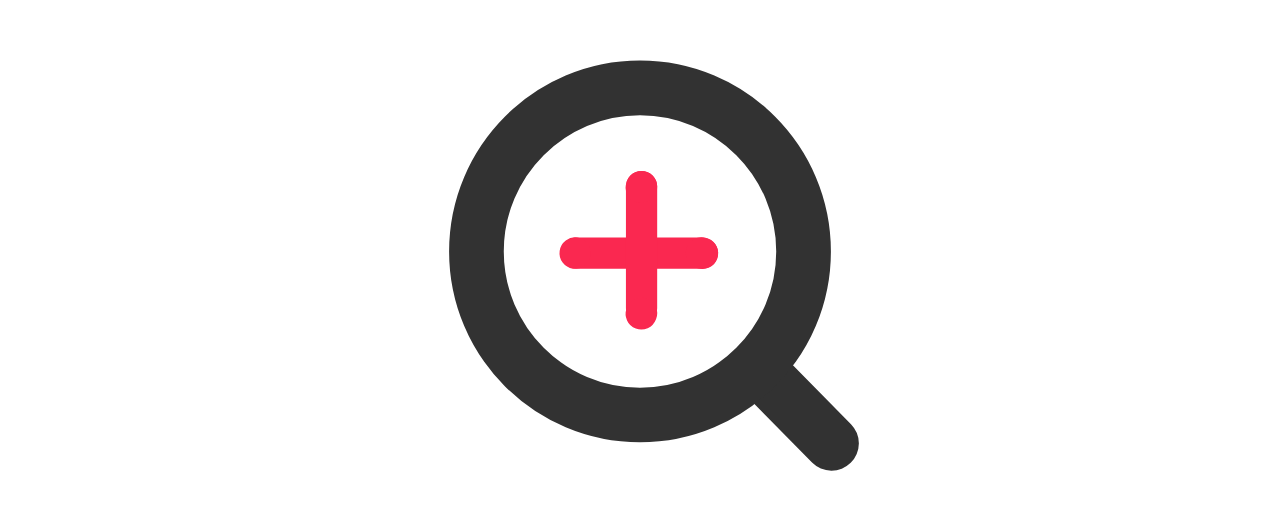
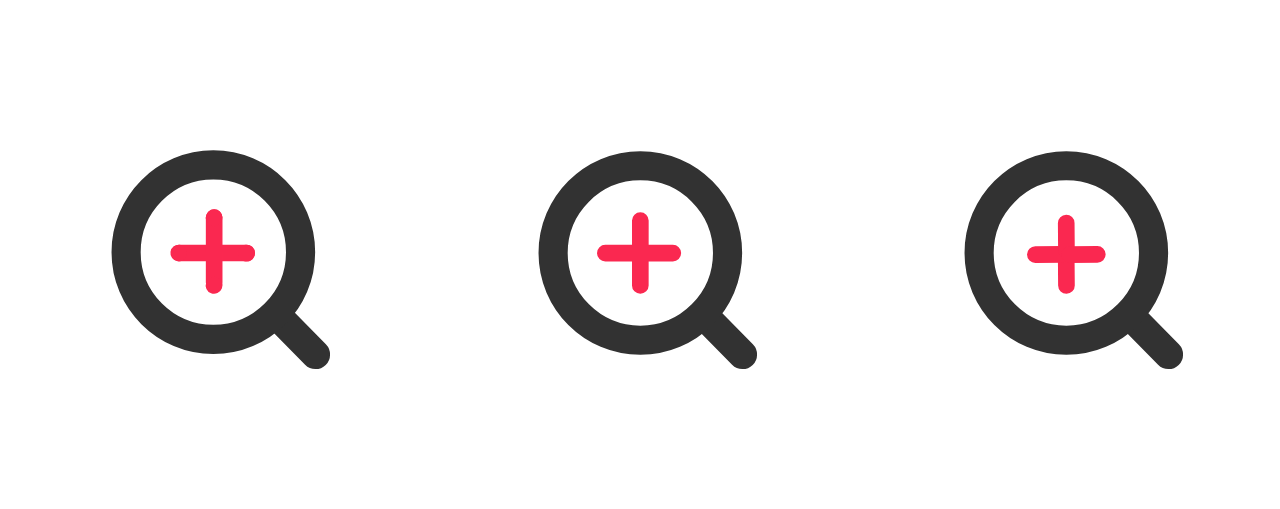
Before and after one commit to JakeSchroeder/lava-map-loader, a website: page index.html in a window 1280 px wide. Shown: the part 147-656 px from the top of the page. Drawn offline with nearby package versions, Linux system fonts and the light colour scheme.

Commit message:
added other 2 animations and made body flex

```diff
--- a/assets/index.js
+++ b/assets/index.js
@@ -5,3 +5,19 @@ var animation = bodymovin.loadAnimation({
     autoplay: true,
     path: './data/data.json'
   })
+
+  var animation1 = bodymovin.loadAnimation({
+    container: document.getElementById('bx'),
+    renderer: 'svg',
+    loop: true,
+    autoplay: true,
+    path: './data/data-best.json'
+  })
+
+  var animation2 = bodymovin.loadAnimation({
+    container: document.getElementById('bz'),
+    renderer: 'svg',
+    loop: true,
+    autoplay: true,
+    path: './data/data-best-2.json'
+  })
--- a/assets/style.css
+++ b/assets/style.css
@@ -3,10 +3,11 @@ html, body {
     width: 100%;
     height:100%;
     margin: 0;
-    overflow: hidden;
+    overflow-x: hidden;
+    display: flex;
   }
 
-  #bm {
+div {
     width: 100%;
     height: 100%;
   }
--- a/index.html
+++ b/index.html
@@ -10,6 +10,8 @@
 </head>
 <body>
     <div id="bm"></div>
+    <div id="bx"></div>
+    <div id="bz"></div>
 
     <script src="node_modules/lottie-web/build/player/lottie.min.js" type="text/javascript"></script>
     <script src="assets/index.js"></script>
```
Also changed, not shown: data/data-best-2.json (added, +1 -0 lines), data/data-best.json (added, +1 -0 lines).
